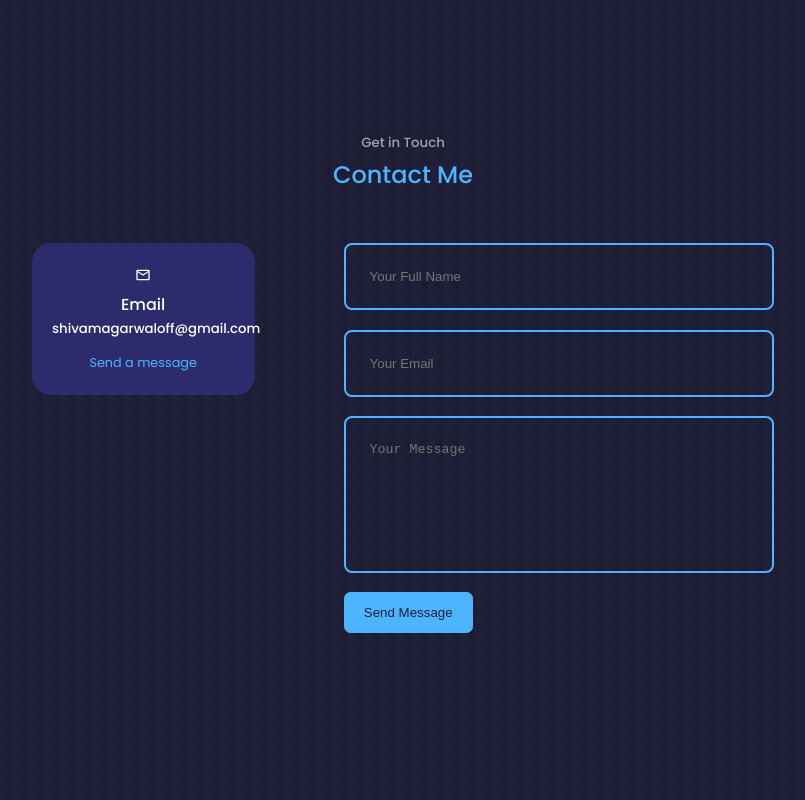
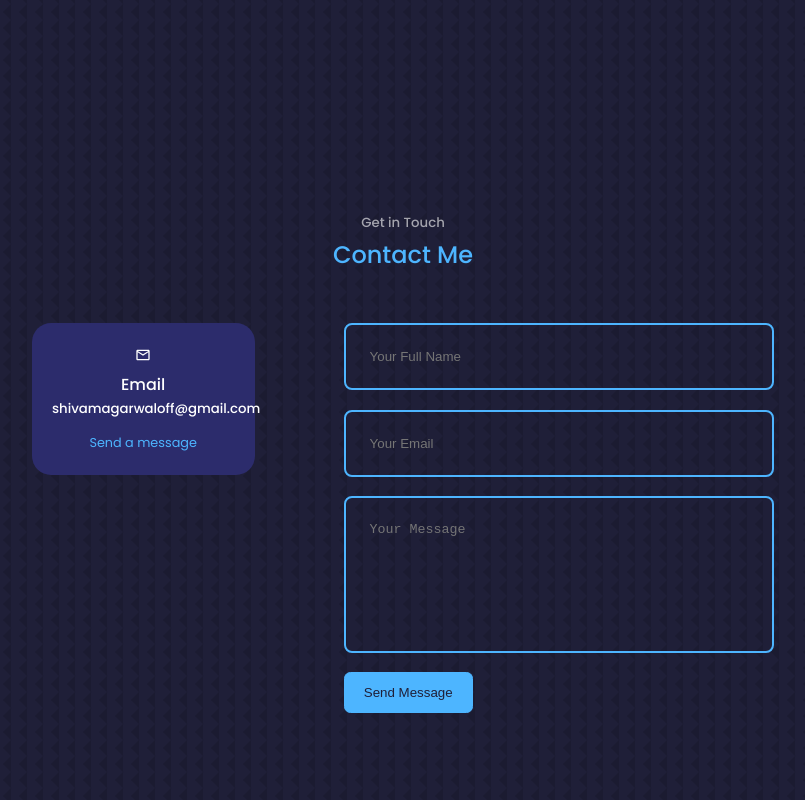
Before and after one commit to StillAbeginnerr/Personal_Shivam, a React (Create React App) app: page / in a window 1280 px wide. Shown: the part 4700-5500 px from the top of the page, without its empty margins (237-1042 px from the left). Built offline with nearby package versions, Linux system fonts and the light colour scheme.

Commit message:
Update Contact.css

```diff
--- a/src/components/Contact/Contact.css
+++ b/src/components/Contact/Contact.css
@@ -1,5 +1,5 @@
 #contact{
-    margin-top: 20rem
+    margin-top: 25rem
 }
 
 .container.contact__container{
```
